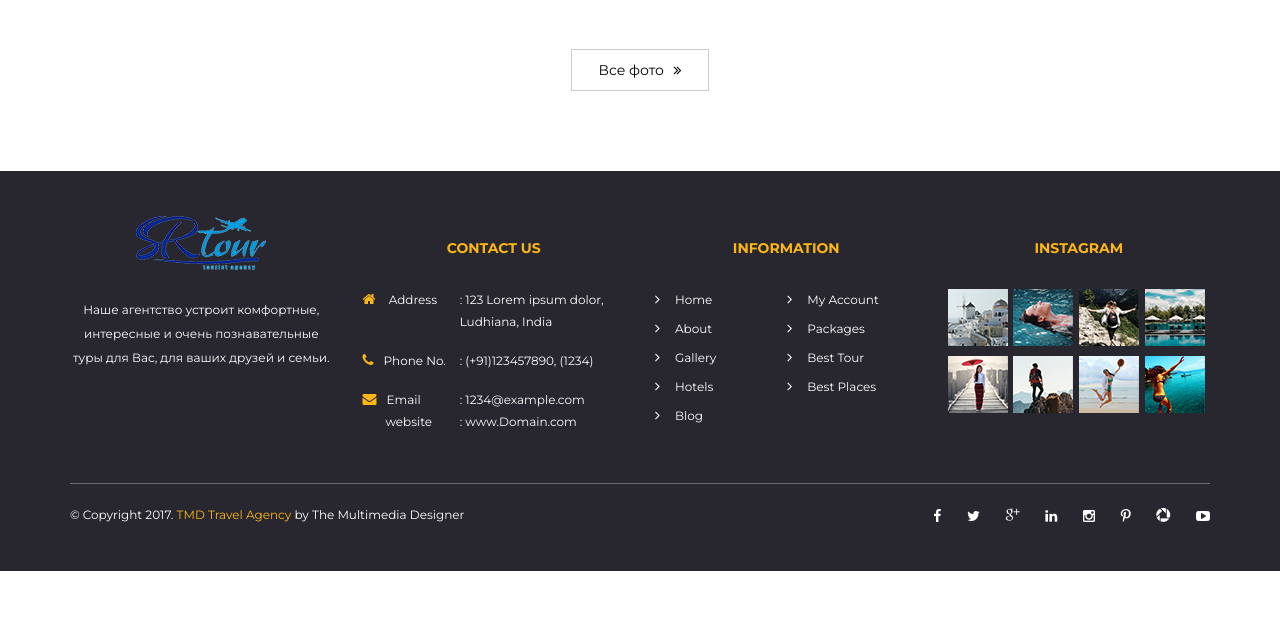
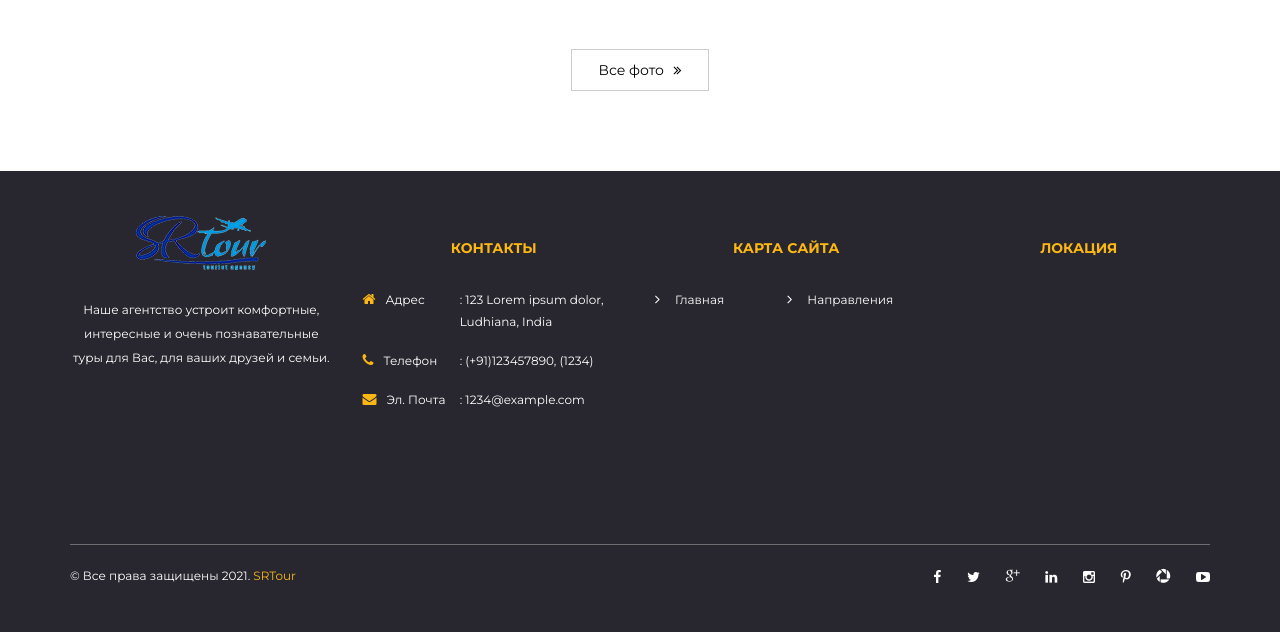
Before and after one commit to AlexTheMaggot/samrois, a Django app: page /ru/ in a window 1280 px wide. Shown: the part 4401-5033 px from the top of the page. Before the commit the page ends 4972 px from the top, so only its background shows below. Run offline with Django 3.2, Linux system fonts and the light colour scheme; some libraries are stand-ins or nearby versions.

Commit message:
Translate to other Languages

```diff
--- a/samrois/mainapp/templates/blocks/footer.html
+++ b/samrois/mainapp/templates/blocks/footer.html
@@ -4,62 +4,114 @@
 		<div class="row padd-b">
 			<div class="col-sm-3">
 				<img src="{% static 'img/logo.png' %}" class="img-responsive" alt="foot-logo" title="foot-logo" />
-				<p class="des">Наше агентство устроит комфортные, интересные и очень познавательные туры для Вас, для ваших друзей и семьи.</p>
+				{% if '/en/' in request.path %}
+                    <p class="des">Our agency will arrange comfortable, interesting and very informative tours for you, for your friends and family.</p>
+                {% elif '/ko/' in request.path %}
+                    <p class="des">우리 에이전시는 친구와 가족을 위해 편안하고 흥미롭고 유익한 여행을 준비합니다.</p>
+                {% else %}
+                    <p class="des">Наше агентство устроит комфортные, интересные и очень познавательные туры для Вас, для ваших друзей и семьи.</p>
+                {% endif %}
 			</div>
-			<div class="col-sm-3 contact">
+            {% if '/en/' in request.path %}
+                <div class="col-sm-3 contact">
 				<h3>Contact us</h3>
 				<ul class="list-inline">
 					<li>
-						<div class="inner"><i class="fa fa-home" aria-hidden="true"></i> Address</div>
-						<div class="in"><a href="index.html#"> : 123 Lorem  ipsum dolor, Ludhiana, India</a></div>
+						<div class="inner"><i class="fa fa-home" aria-hidden="true"></i>Address</div>
+						<div class="in"> : 123 Lorem  ipsum dolor, Ludhiana, India</div>
 					</li>
 					<li>
 						<div class="inner"><i class="fa fa-phone" aria-hidden="true"></i>Phone No.</div>
-						<div class="in"><a href="index.html#"> : (+91)123457890, (1234)</a></div>
+						<div class="in"> : (+91)123457890, (1234)</div>
 					</li>
 					<li>
 						<div class="inner"><i class="fa fa-envelope" aria-hidden="true"></i>Email</div>
-						<div class="in"><a href="index.html#"> : 1234@example.com</a></div>
-						<br>
-						<div class="inner paddleft">website</div>
-						<div class="in"><a href="index.html#">  : www.Domain.com</a></div>
+						<div class="in"> : 1234@example.com</div>
 					</li>
 				</ul>
 			</div>
-			<div class="col-sm-3 info">
+                <div class="col-sm-3 info">
 				<h3>Information</h3>
 				<ul class="list-inline">
-					<li><a href="index.html"><i class="fa fa-angle-right" aria-hidden="true"></i>Home</a></li>
-					<li><a href="login.html"><i class="fa fa-angle-right" aria-hidden="true"></i>My Account</a></li>
-					<li><a href="about.html"><i class="fa fa-angle-right" aria-hidden="true"></i>About</a></li>
-					<li><a href="packages.html"><i class="fa fa-angle-right" aria-hidden="true"></i>Packages</a></li>
-					<li><a href="gallery.html"><i class="fa fa-angle-right" aria-hidden="true"></i>Gallery</a></li>
-					<li><a href="tour-grid-view.html"><i class="fa fa-angle-right" aria-hidden="true"></i>Best Tour</a></li>
-					<li><a href="hotel.html"><i class="fa fa-angle-right" aria-hidden="true"></i>Hotels</a></li>
-					<li><a href="place.html"><i class="fa fa-angle-right" aria-hidden="true"></i>Best Places</a></li>
-					<li><a href="blog.html"><i class="fa fa-angle-right" aria-hidden="true"></i>Blog</a></li>
+					<li><a href="{% url 'en_index' %}"><i class="fa fa-angle-right" aria-hidden="true"></i>Home</a></li>
+					<li><a href="{% url 'en_tour_list' %}"><i class="fa fa-angle-right" aria-hidden="true"></i>Tours</a></li>
 				</ul>
 			</div>
-			<div class="col-sm-3 insta">
-				<h3>Instagram</h3>
+                <div class="col-sm-3 insta">
+				<h3>Location</h3>
+				<iframe src="https://yandex.ru/map-widget/v1/?um=constructor%3A464a32ceecd3b08270c420e42e2d8acbfac7b60c681da56cc47070a47f4e21a8&amp;source=constructor" width="100%" height="200" frameborder="0"></iframe>
+			</div>
+            {% elif '/ko/' in request.path %}
+                <div class="col-sm-3 contact">
+				<h3>문의하기</h3>
 				<ul class="list-inline">
-					<li><img src="{% static 'img/ins1.jpg' %}" class="img-responsive" title="ins1" alt="ins1" /></li>
-					<li><img src="{% static 'img/ins2.jpg' %}" class="img-responsive" title="ins2" alt="ins2" /></li>
-					<li><img src="{% static 'img/ins3.jpg' %}" class="img-responsive" title="ins3" alt="ins3" /></li>
-					<li><img src="{% static 'img/ins4.jpg' %}" class="img-responsive" title="ins4" alt="ins4" /></li>
-					<li><img src="{% static 'img/ins5.jpg' %}" class="img-responsive" title="ins5" alt="ins5" /></li>
-					<li><img src="{% static 'img/ins6.jpg' %}" class="img-responsive" title="ins6" alt="ins6" /></li>
-					<li><img src="{% static 'img/ins7.jpg' %}" class="img-responsive" title="ins7" alt="ins7" /></li>
-					<li><img src="{% static 'img/ins8.jpg' %}" class="img-responsive" title="ins8" alt="ins8" /></li>
+					<li>
+						<div class="inner"><i class="fa fa-home" aria-hidden="true"></i>주소</div>
+						<div class="in"> : 123 Lorem  ipsum dolor, Ludhiana, India</div>
+					</li>
+					<li>
+						<div class="inner"><i class="fa fa-phone" aria-hidden="true"></i>전화 번호</div>
+						<div class="in"> : (+91)123457890, (1234)</div>
+					</li>
+					<li>
+						<div class="inner"><i class="fa fa-envelope" aria-hidden="true"></i>이메일</div>
+						<div class="in"> : 1234@example.com</div>
+					</li>
 				</ul>
 			</div>
+                <div class="col-sm-3 info">
+				<h3>정보</h3>
+				<ul class="list-inline">
+					<li><a href="{% url 'ko_index' %}"><i class="fa fa-angle-right" aria-hidden="true"></i>집</a></li>
+					<li><a href="{% url 'ko_tour_list' %}"><i class="fa fa-angle-right" aria-hidden="true"></i>지도</a></li>
+				</ul>
+			</div>
+                <div class="col-sm-3 insta">
+				<h3>위치</h3>
+				<iframe src="https://yandex.ru/map-widget/v1/?um=constructor%3A464a32ceecd3b08270c420e42e2d8acbfac7b60c681da56cc47070a47f4e21a8&amp;source=constructor" width="100%" height="200" frameborder="0"></iframe>
+			</div>
+            {% else %}
+                <div class="col-sm-3 contact">
+				<h3>Контакты</h3>
+				<ul class="list-inline">
+					<li>
+						<div class="inner"><i class="fa fa-home" aria-hidden="true"></i>Адрес</div>
+						<div class="in"> : 123 Lorem  ipsum dolor, Ludhiana, India</div>
+					</li>
+					<li>
+						<div class="inner"><i class="fa fa-phone" aria-hidden="true"></i>Телефон</div>
+						<div class="in"> : (+91)123457890, (1234)</div>
+					</li>
+					<li>
+						<div class="inner"><i class="fa fa-envelope" aria-hidden="true"></i>Эл. Почта</div>
+						<div class="in"> : 1234@example.com</div>
+					</li>
+				</ul>
+			</div>
+                <div class="col-sm-3 info">
+				<h3>Карта сайта</h3>
+				<ul class="list-inline">
+					<li><a href="{% url 'ru_index' %}"><i class="fa fa-angle-right" aria-hidden="true"></i>Главная</a></li>
+					<li><a href="{% url 'ru_tour_list' %}"><i class="fa fa-angle-right" aria-hidden="true"></i>Направления</a></li>
+				</ul>
+			</div>
+                <div class="col-sm-3 insta">
+				<h3>Локация</h3>
+				<iframe src="https://yandex.ru/map-widget/v1/?um=constructor%3A464a32ceecd3b08270c420e42e2d8acbfac7b60c681da56cc47070a47f4e21a8&amp;source=constructor" width="100%" height="200" frameborder="0"></iframe>
+			</div>
+            {% endif %}
 		</div>
-
 		<div class="row">
 			<div class="col-sm-12">
 				<div class="powered">
 					<div class="col-sm-6 padd0">
-						<p>© Copyright 2017. <span>TMD Travel Agency </span> by <a target="_blank" href="https://www.themultimediadesigner.com/">The Multimedia Designer</a> </p>
+                        {% if '/en/' in request.path %}
+                            <p>© Copyright 2021. <span>SRTour</span></p>
+                        {% elif '/ko/' in request.path %}
+                            <p>© 저작권 2021. <span>SRTour</span></p>
+                        {% else %}
+                            <p>© Все права защищены 2021. <span>SRTour</span></p>
+                        {% endif %}
 					</div>
 					<div class="col-sm-6 padd0 text-right">
 						<div class="social-icon">
```
